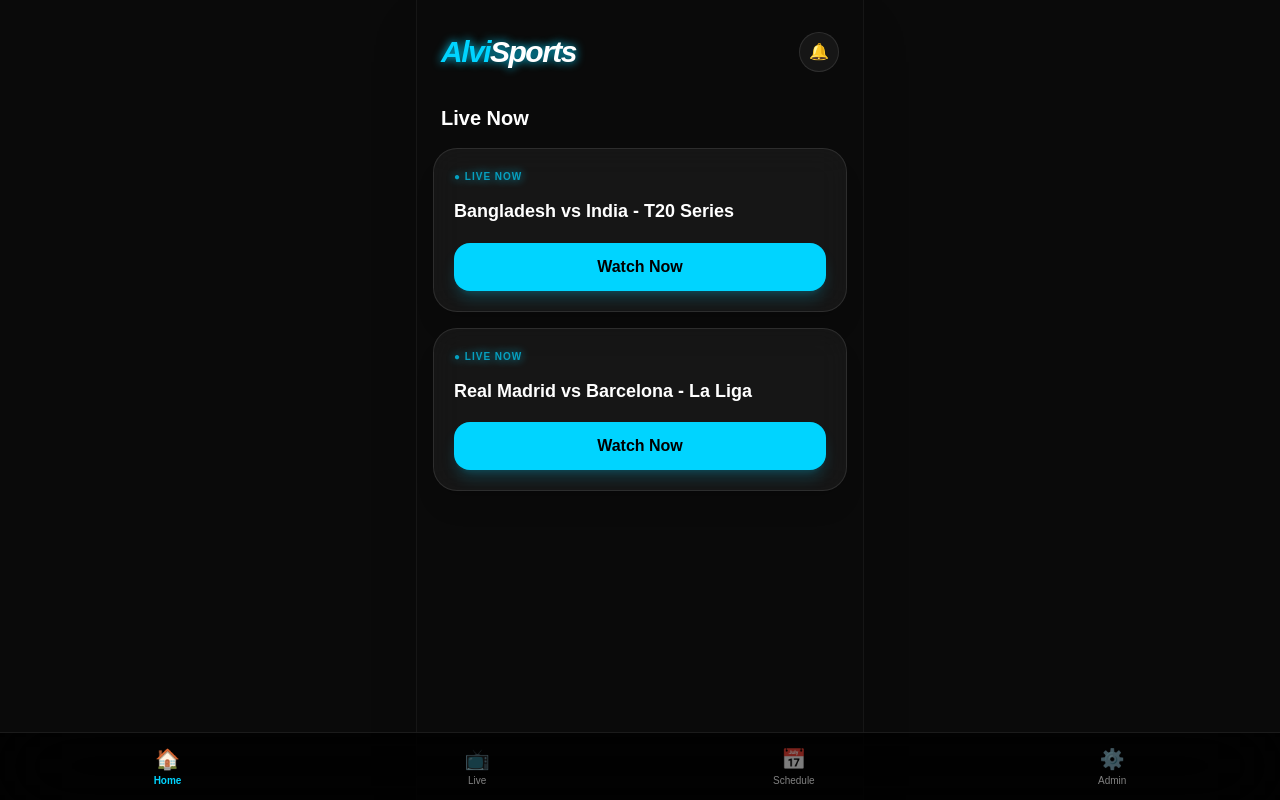
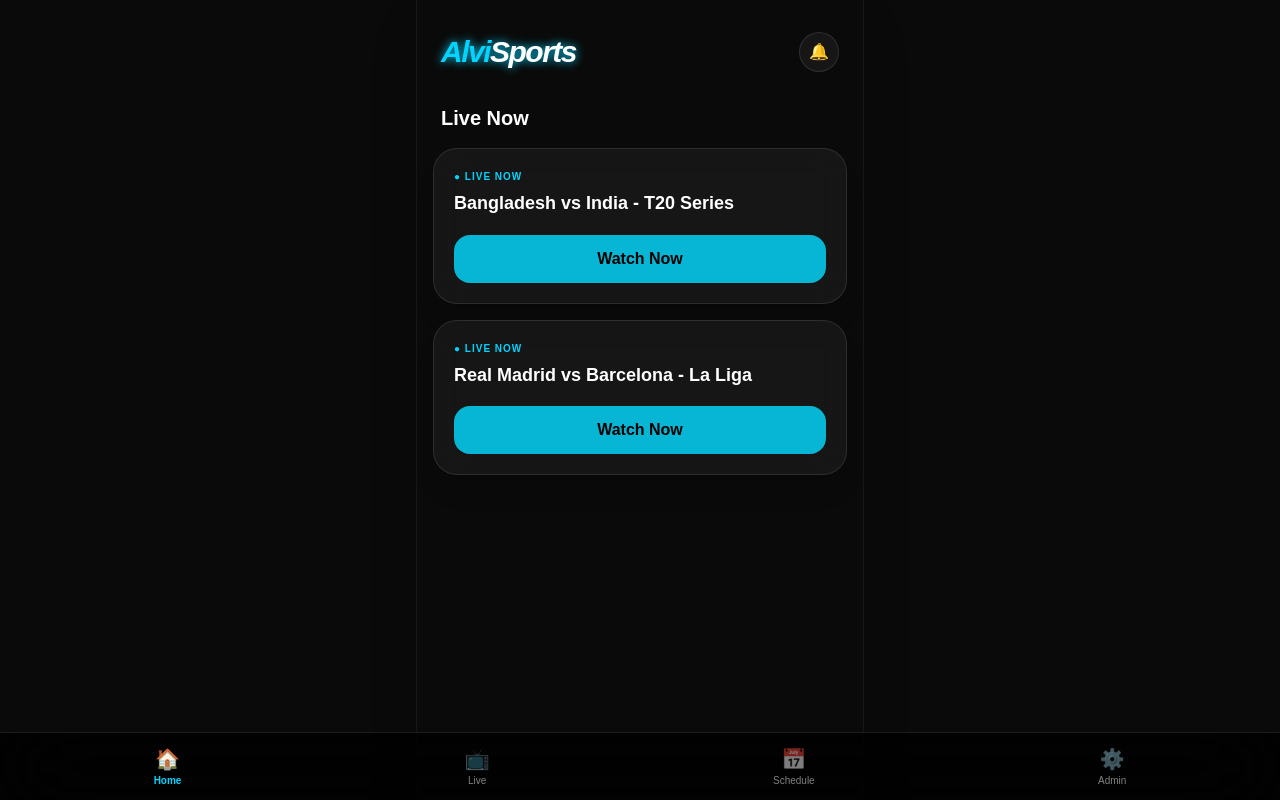
Before and after one commit to Alvi2002/my-sports-app, a Next.js app: page / in a window 1280 px wide. Built offline with nearby package versions, Linux system fonts and the light colour scheme.

Commit message:
Enhance MatchCard styling and button behavior

```diff
--- a/src/components/MatchCard.js
+++ b/src/components/MatchCard.js
@@ -1,11 +1,9 @@
 export default function MatchCard({ title }) {
   return (
-    <div className="glass p-5 rounded-3xl mb-4 border border-white/10 shadow-xl">
-      <div className="flex justify-between items-start mb-4">
-        <span className="text-[10px] text-neon font-bold uppercase tracking-widest animate-pulse">● Live Now</span>
-      </div>
-      <h2 className="font-bold text-lg leading-tight">{title}</h2>
-      <button className="mt-5 w-full bg-neonBlue text-black font-black py-3 rounded-2xl shadow-lg shadow-neonBlue/20 active:scale-95 transition-all">
+    <div className="glass p-5 rounded-3xl mb-4 border border-white/10 shadow-xl backdrop-blur-md">
+      <span className="text-[10px] text-neonBlue font-bold uppercase tracking-widest block mb-2">● Live Now</span>
+      <h2 className="font-bold text-lg text-white leading-tight">{title}</h2>
+      <button className="mt-5 w-full bg-cyan-500 text-black font-black py-3 rounded-2xl transition-all hover:bg-cyan-400">
         Watch Now
       </button>
     </div>
```
